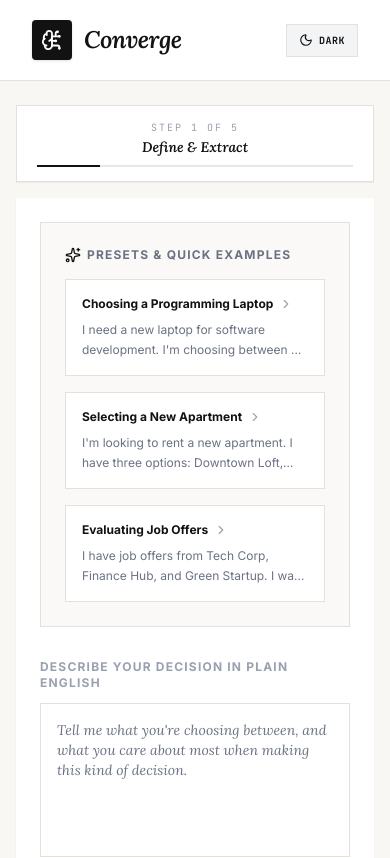
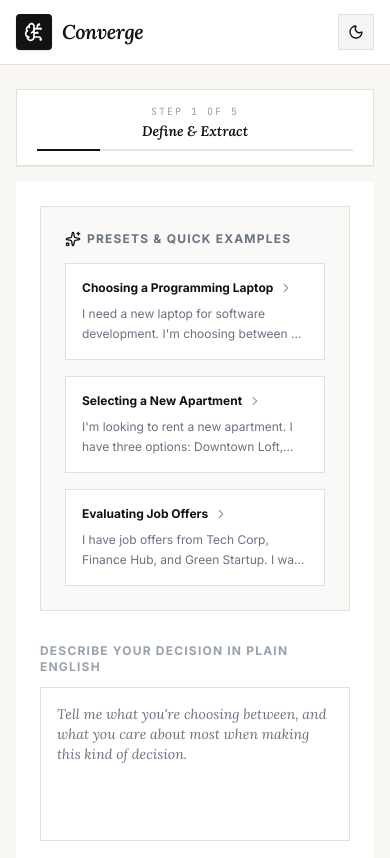
Before and after one commit to TR-Mohd/converge-madm, a React (Vite) app: page / in a window 390 px wide. Shown: the top 858 px of the page. Built offline with nearby package versions, Linux system fonts and the light colour scheme.

Commit message:
feat(mobile): add responsive vertical stack number picker, icon-only theme toggle, matched header buttons, and logo width clamping

```diff
--- a/src/App.tsx
+++ b/src/App.tsx
@@ -238,32 +238,34 @@ export default function App() {
       )}
 
       {/* Premium Elegant Navigation Header */}
-      <header className="bg-white border-b border-[#E5E1DA] dark:bg-[#15181E] dark:border-[#262A33] sticky top-0 z-50 py-5 px-8" id="app-header">
+      <header className="bg-white border-b border-[#E5E1DA] dark:bg-[#15181E] dark:border-[#262A33] sticky top-0 z-50 max-[499px]:py-3.5 max-[499px]:px-4 min-[500px]:py-5 min-[500px]:px-8" id="app-header">
         <div className="max-w-4xl mx-auto flex items-center justify-between">
-          <div className="flex items-center gap-3 cursor-pointer" onClick={handleReset} id="logo-block">
-            <div className="w-10 h-10 rounded-sm bg-[#121212] text-white dark:bg-[#FE9A00] dark:text-black flex items-center justify-center shadow-sm">
-              <BrainCircuit className="w-5.5 h-5.5" />
+          <div className="flex items-center gap-2.5 min-[500px]:gap-3 cursor-pointer shrink-0" onClick={handleReset} id="logo-block">
+            <div className="w-9 h-9 min-[500px]:w-10 min-[500px]:h-10 shrink-0 rounded-sm bg-[#121212] text-white dark:bg-[#FE9A00] dark:text-black flex items-center justify-center shadow-sm">
+              <BrainCircuit className="w-5 h-5 min-[500px]:w-5.5 min-[500px]:h-5.5" />
             </div>
-            <div className="flex items-baseline gap-2">
-              <span className="text-2xl font-serif italic font-bold tracking-tight text-[#121212] dark:text-white">Converge</span>
+            <div className="flex items-baseline gap-2 shrink-0">
+              <span className="text-[20px] min-[500px]:text-2xl min-w-[95px] min-[500px]:min-w-0 shrink-0 font-serif italic font-bold tracking-tight text-[#121212] dark:text-white">Converge</span>
               <span className="hidden md:inline text-[10px] uppercase tracking-[0.2em] font-semibold text-gray-500 dark:text-[#9CA3AF]">Decision Support Engine</span>
             </div>
           </div>
 
-          <div className="flex items-center gap-3" id="header-actions">
+          <div className="flex items-center gap-2 min-[500px]:gap-3 shrink-0" id="header-actions">
             <button
               onClick={toggleTheme}
-              className="px-3 py-2 text-[10px] uppercase font-mono font-bold tracking-wider bg-gray-100 text-[#121212] border border-[#E5E1DA] dark:bg-[#1E222A] dark:text-gray-200 dark:border-[#2C323E] hover:bg-gray-200 dark:hover:bg-[#262A33] rounded-none flex items-center gap-1.5 cursor-pointer"
+              className="h-9 max-[619px]:w-9 max-[619px]:px-0 min-[620px]:px-3.5 text-[11px] uppercase font-mono font-bold tracking-wider bg-gray-100 text-[#121212] border border-[#E5E1DA] dark:bg-[#1E222A] dark:text-gray-200 dark:border-[#2C323E] hover:bg-gray-200 dark:hover:bg-[#262A33] rounded-none flex items-center justify-center gap-1.5 cursor-pointer shrink-0"
               title={`Switch to ${theme === "light" ? "Dark" : "Light"} Mode`}
               id="btn-toggle-theme"
             >
               {theme === "light" ? (
                 <>
-                  <Moon className="w-3.5 h-3.5 text-[#121212]" /> DARK
+                  <Moon className="w-4 h-4 text-[#121212]" />
+                  <span className="max-[619px]:hidden min-[620px]:inline">DARK</span>
                 </>
               ) : (
                 <>
-                  <Sun className="w-3.5 h-3.5 text-[#F59E0B]" /> LIGHT
+                  <Sun className="w-4 h-4 text-[#F59E0B]" />
+                  <span className="max-[619px]:hidden min-[620px]:inline">LIGHT</span>
                 </>
               )}
             </button>
@@ -271,10 +273,12 @@ export default function App() {
             {(decisionData || userPrompt) && (
               <button
                 onClick={handleReset}
-                className="px-4 py-2 text-[11px] uppercase tracking-wider font-bold bg-white text-[#121212] border border-[#121212] dark:bg-[#15181E] dark:text-[#F59E0B] dark:border-[#F59E0B] hover:bg-gray-50 dark:hover:bg-[#1A1E27] rounded-none flex items-center gap-1.5 cursor-pointer"
+                className="h-9 max-[619px]:w-9 max-[619px]:px-0 min-[620px]:px-3.5 text-[11px] uppercase tracking-wider font-bold bg-white text-[#121212] border border-[#121212] dark:bg-[#15181E] dark:text-[#F59E0B] dark:border-[#F59E0B] hover:bg-gray-50 dark:hover:bg-[#1A1E27] rounded-none flex items-center justify-center gap-1.5 cursor-pointer shrink-0"
+                title="Restart Application"
                 id="btn-restart-app"
               >
-                <RotateCcw className="w-3.5 h-3.5" /> Restart
+                <RotateCcw className="w-4 h-4" />
+                <span className="max-[619px]:hidden min-[620px]:inline">Restart</span>
               </button>
             )}
           </div>
--- a/src/components/MobileComparisonCarousel.tsx
+++ b/src/components/MobileComparisonCarousel.tsx
@@ -350,7 +350,7 @@ export default function MobileComparisonCarousel({
               id={`mobile-scale-container-${safeIndex}`}
             >
               {/* 9 tap target buttons with visual separation (dividers & left/right color-coding) */}
-              <div className="flex items-center justify-start sm:justify-center overflow-x-auto py-1 px-0.5 gap-1.5 no-scrollbar">
+              <div className="flex max-[619px]:flex-col max-[619px]:w-full min-[620px]:items-center min-[620px]:justify-start sm:min-[620px]:justify-center min-[620px]:overflow-x-auto min-[620px]:py-1 min-[620px]:px-0.5 gap-1.5 min-[620px]:no-scrollbar">
                 {AHP_BUTTONS.map((btn) => {
                   const isSelected = currentComp.value === btn.value;
                   const isApproxSelected =
@@ -399,18 +399,26 @@ export default function MobileComparisonCarousel({
                   return (
                     <React.Fragment key={`${btn.side}-${btn.label}-${btn.value}`}>
                       {renderDividerBefore && (
-                        <div className="w-[1.5px] h-8 bg-gray-300 dark:bg-gray-600 mx-0.5 shrink-0 rounded-full" />
+                        <div className="max-[619px]:w-full max-[619px]:h-[1.5px] max-[619px]:my-1 max-[619px]:mx-0 min-[620px]:w-[1.5px] min-[620px]:h-8 min-[620px]:mx-0.5 min-[620px]:my-0 bg-gray-300 dark:bg-gray-600 shrink-0 rounded-full" />
                       )}
 
                       <button
                         type="button"
                         onClick={() => handleButtonTap(btn.value)}
-                        className={`w-11 h-11 shrink-0 flex flex-col items-center justify-center border text-base font-bold font-mono transition-all cursor-pointer relative select-none ${sideStyles}`}
+                        className={`max-[619px]:w-full min-[620px]:w-11 h-11 shrink-0 flex max-[619px]:flex-row min-[620px]:flex-col items-center justify-center max-[619px]:gap-2 border text-base font-bold font-mono transition-all cursor-pointer relative select-none ${sideStyles}`}
                         title={btn.title}
                       >
                         <span>{isApproxSelected ? `~${btn.label}` : btn.label}</span>
+                        <span className="text-xs font-sans font-normal opacity-90 max-[619px]:inline min-[620px]:hidden">
+                          —{" "}
+                          {btn.side === "A"
+                            ? btn.title.replace(" A", ` ${critA.name}`)
+                            : btn.side === "B"
+                            ? btn.title.replace(" B", ` ${critB.name}`)
+                            : "Equal importance"}
+                        </span>
                         {btn.subLabel && (
-                          <span className="text-[7px] tracking-tighter uppercase font-sans -mt-1 opacity-80">
+                          <span className="text-[7px] tracking-tighter uppercase font-sans -mt-1 opacity-80 max-[619px]:hidden min-[620px]:inline">
                             {btn.subLabel}
                           </span>
                         )}
@@ -428,7 +436,7 @@ export default function MobileComparisonCarousel({
                       </button>
 
                       {renderDividerAfter && (
-                        <div className="w-[1.5px] h-8 bg-gray-300 dark:bg-gray-600 mx-0.5 shrink-0 rounded-full" />
+                        <div className="max-[619px]:w-full max-[619px]:h-[1.5px] max-[619px]:my-1 max-[619px]:mx-0 min-[620px]:w-[1.5px] min-[620px]:h-8 min-[620px]:mx-0.5 min-[620px]:my-0 bg-gray-300 dark:bg-gray-600 shrink-0 rounded-full" />
                       )}
                     </React.Fragment>
                   );
```
